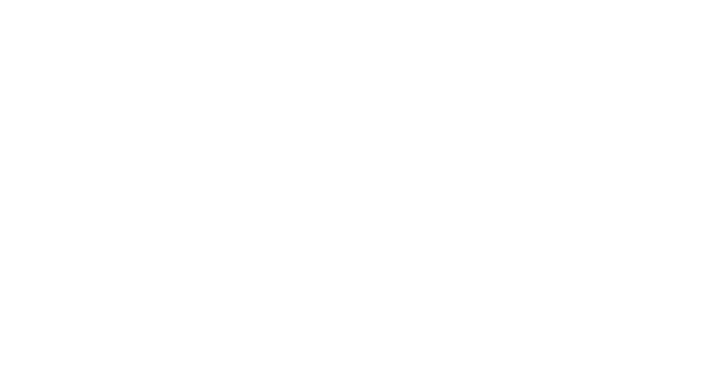
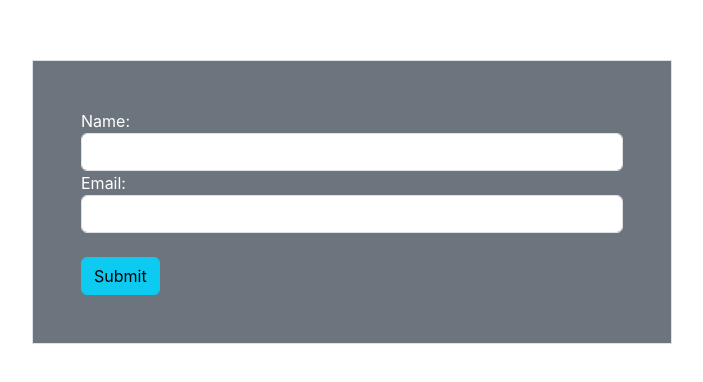
Before and after one commit to HAlejandra10/REDUX_APP, a React (Create React App) app: page /create in a window 1280 px wide. Before the commit this address had no page. Shown: the part 198-580 px from the top of the page, without its empty margins (288-991 px from the left). Built offline with nearby package versions, Linux system fonts and the light colour scheme.

Commit message:
add content to the Create file being a form to add or to create new data

```diff
--- a/src/App.jsx
+++ b/src/App.jsx
@@ -8,7 +8,7 @@
   <BrowserRouter>
     <Routes>
       <Route path="/" element={<Home />}></Route>
-      <Route path="/" element={<Create />}></Route>
+      <Route path="/create" element={<Create />}></Route>
     </Routes>
   </BrowserRouter>
   )
--- a/src/Create.jsx
+++ b/src/Create.jsx
@@ -2,7 +2,21 @@
 
 const Create = () => {
   return (
-    <div>Create</div>
+    <div className='d-flex w-100 vh-100 justify-content-center align-items-center'>
+      <div className="w-50 border bg-secondary text-white p-5">
+        <form>
+          <div>
+            <label htmlFor="name">Name:</label>
+            <input type="text" className="form-control" id="name" />
+          </div>
+          <div>
+            <label htmlFor="email">Email:</label>
+            <input type="email" className="form-control" id="email" />
+          </div> <br />
+          <button className="btn btn-info">Submit</button>
+        </form>
+      </div>
+    </div>
   )
 }
 
```
